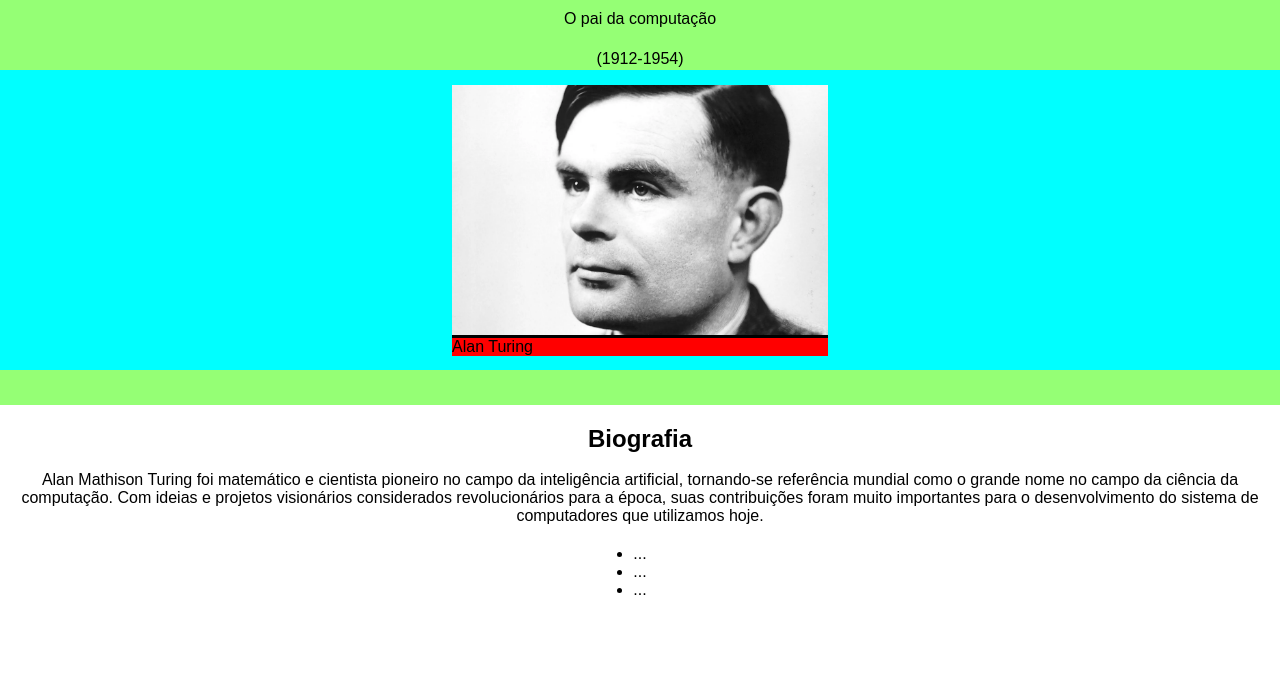
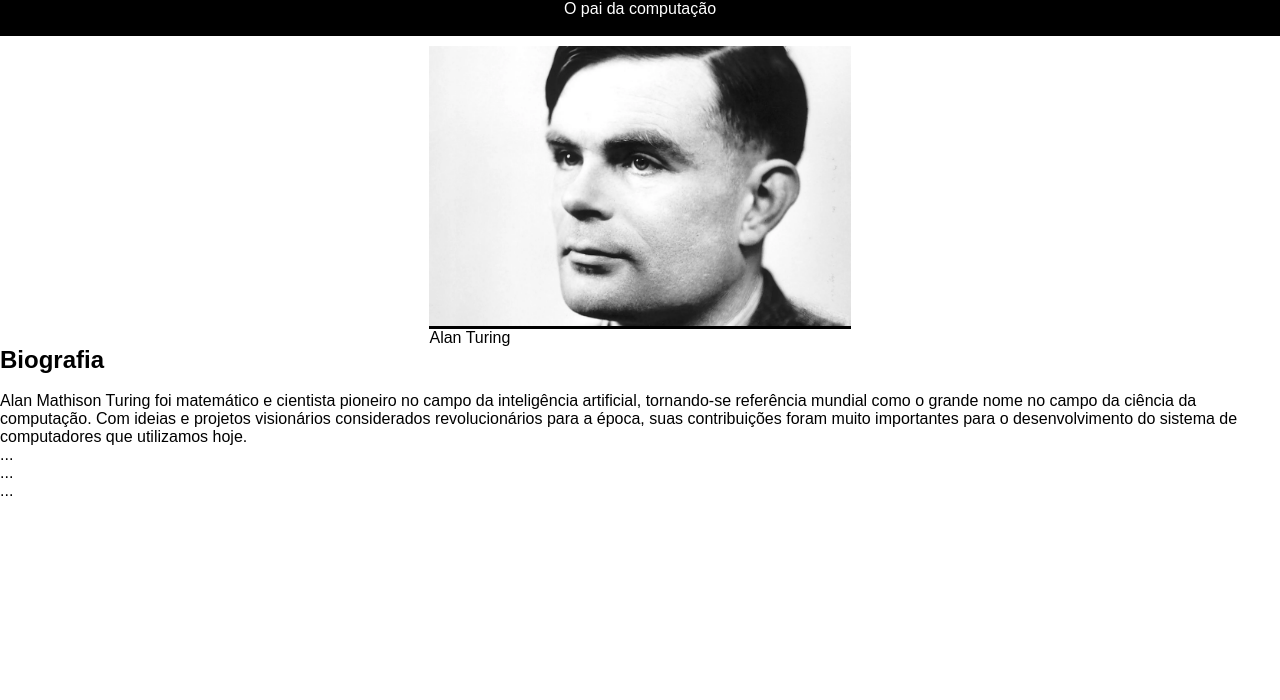
Before and after one commit to arthurhdiasdev/Pagina-tributo-Alan-Turing, a plain HTML site: page projeto tribut page/index.html in a window 1280 px wide. Shown: the part 100-800 px from the top of the page. Drawn offline with Linux system fonts and the light colour scheme.

Commit message:
mudanças na estrutura
mudei o formato do HTML

```diff
--- a/projeto tribut page/index.html
+++ b/projeto tribut page/index.html
@@ -9,23 +9,22 @@
 </head>
 <body>
     <header>
-       <div class="container">
-          <div class="titulo">
-              <h1> Alan Turing</h1>
+          <div class="introdução">
+            <div class="titulo">
+                <h1> Alan Turing</h1>
+            </div>
+            <p id="subtitulo">O pai da computação</p> <br>
           </div>
-          <p>O pai da computação</p> <br>
-          <p>(1912-1954)</p>
           <div class="imagem">
              <figure>
                 <img src="images/dr-alan-turing-2956483.webp" alt="foto Alan turing" >
                 <figcaption> Alan Turing</figcaption>
              </figure>
           </div>
-       </div>
     </header>
     <main>
         <div class="conteudo">
-            <section id="biografia">
+            <section class="biografia">
                 <h2>Biografia</h2><br>
                 <p>Alan Mathison Turing foi matemático e cientista pioneiro no campo da inteligência artificial, tornando-se referência mundial como o grande nome no campo da ciência da computação. Com ideias e projetos visionários considerados revolucionários para a época, suas contribuições foram muito importantes para o desenvolvimento do sistema de computadores que utilizamos hoje.</p>
 
--- a/projeto tribut page/style.css
+++ b/projeto tribut page/style.css
@@ -5,10 +5,16 @@
 body{
     font-family: Arial;
 }
-.container{
-    background-color: rgb(149, 255, 117);
-    max-width: 1440px;
-    height: 500px;
+.header{
+    display: flex;
+    flex-direction: column;
+}
+.introdução{
+    background-color: #000000;
+}
+#subtitulo{
+    text-align: center;
+    color: rgb(255, 255, 255);
 }
 .titulo{
     max-width: auto ;
@@ -17,23 +23,19 @@ body{
     display: flex;
     justify-content: center;
     align-items: center;
-    margin: 5px;
-}
-.container p{
-    text-align: center;
-    margin: 2px;
+    color: rgb(255, 255, 255);
 }
 .imagem{
     height: 300px;
+    width: auto;
     display: flex;
     justify-content: center;
     align-items: center;
-    background-color: aqua;
-
-
+    margin-top: 10px;
 }
 .imagem img{
-    height: 250px;
+    height: 280px;
+    width: 100%;
     border-bottom: solid black 3px;
 
 }
@@ -41,18 +43,8 @@ body{
     display: flex;
     flex-direction: column;
     justify-content: flex-start;
-    background-color: red;
 }
 .conteudo{
     display: flex;
     flex-direction: column;
-    justify-content: center;
-    align-items: center;
-
 }
-.conteudo #biografia{
-    text-align: center;
-    margin: 20px;
-    height: 100px;
-
-}
```
